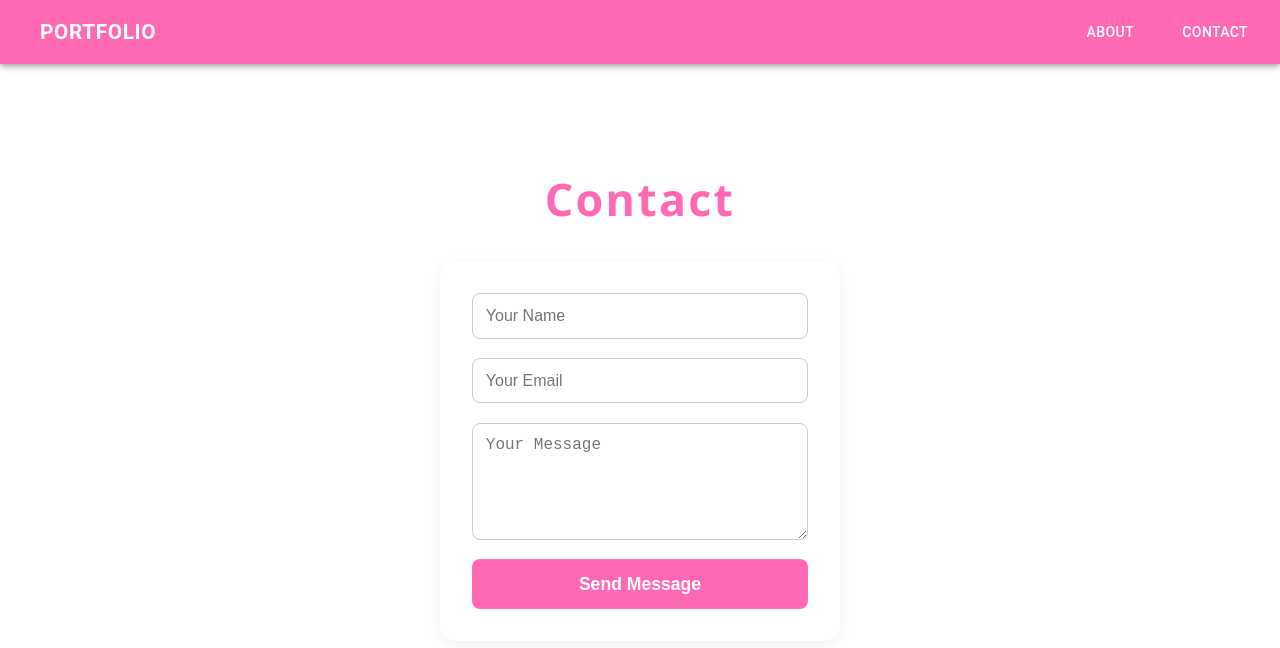
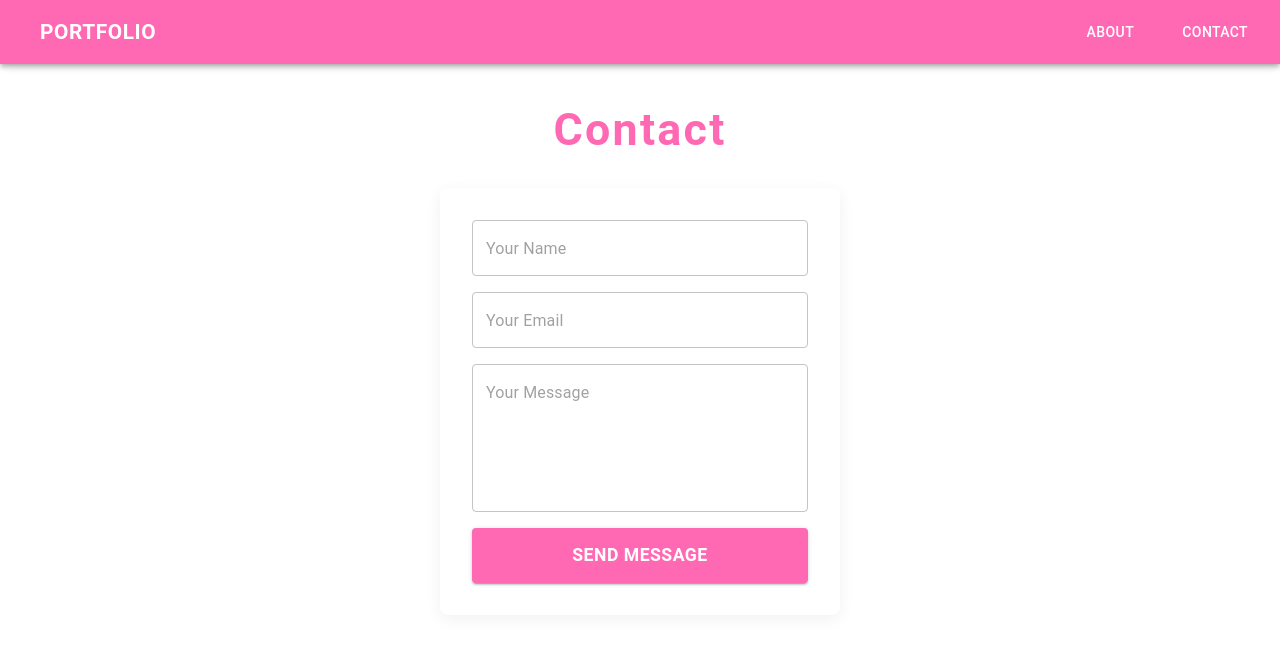
Before and after one commit to ellenlewisc/EllenLewisPortfolio, a Next.js app in the folder ellenlewisportfolio/: page /contact in a window 1280 px wide. Shown: the top 648 px of the page. Built offline with nearby package versions, Linux system fonts and the light colour scheme.

Commit message:
add claude, fix styling

```diff
--- a/ellenlewisportfolio/app/contact/page.js
+++ b/ellenlewisportfolio/app/contact/page.js
@@ -1,101 +1,108 @@
 "use client";
+import { Box, Typography, TextField, Button } from "@mui/material";
 
 export default function Contact() {
   return (
-    <main
-      style={{
+    <Box
+      component="main"
+      sx={{
         minHeight: "100vh",
         background: "#fff",
         display: "flex",
         flexDirection: "column",
         alignItems: "center",
-        paddingTop: "5rem",
-        fontFamily: "'Segoe UI', Arial, sans-serif",
+        pt: 2,
       }}
     >
-      <h1
-        style={{
+      <Typography
+        variant="h1"
+        sx={{
           color: "#ff69b4",
           fontSize: "2.8rem",
           fontWeight: "bold",
-          marginBottom: "2rem",
+          mb: 4,
           letterSpacing: "0.05em",
         }}
       >
         Contact
-      </h1>
-      <form
+      </Typography>
+      <Box
+        component="form"
         name="contact"
         method="POST"
         data-netlify="true"
-        style={{
+        sx={{
           background: "#fff",
-          borderRadius: "1rem",
+          borderRadius: 2,
           boxShadow: "0 4px 16px rgba(0,0,0,0.06)",
-          padding: "2rem",
+          p: 4,
           minWidth: 320,
           maxWidth: 400,
           width: "100%",
           display: "flex",
           flexDirection: "column",
-          gap: "1.2rem",
+          gap: 2,
         }}
       >
         <input type="hidden" name="form-name" value="contact" />
 
-        <input
-          type="text"
+        <TextField
           name="name"
           placeholder="Your Name"
           required
-          style={{
-            padding: "0.8rem",
-            borderRadius: "0.5rem",
-            border: "1px solid #ccc",
-            fontSize: "1rem",
+          fullWidth
+          variant="outlined"
+          sx={{
+            "& .MuiOutlinedInput-root": {
+              borderRadius: 1,
+            },
           }}
         />
-        <input
+        <TextField
           type="email"
           name="email"
           placeholder="Your Email"
           required
-          style={{
-            padding: "0.8rem",
-            borderRadius: "0.5rem",
-            border: "1px solid #ccc",
-            fontSize: "1rem",
+          fullWidth
+          variant="outlined"
+          sx={{
+            "& .MuiOutlinedInput-root": {
+              borderRadius: 1,
+            },
           }}
         />
-        <textarea
+        <TextField
           name="message"
           placeholder="Your Message"
           required
+          fullWidth
+          multiline
           rows={5}
-          style={{
-            padding: "0.8rem",
-            borderRadius: "0.5rem",
-            border: "1px solid #ccc",
-            fontSize: "1rem",
-            resize: "vertical",
+          variant="outlined"
+          sx={{
+            "& .MuiOutlinedInput-root": {
+              borderRadius: 1,
+            },
           }}
         />
-        <button
+        <Button
           type="submit"
-          style={{
+          variant="contained"
+          sx={{
             background: "#ff69b4",
             color: "#fff",
-            border: "none",
-            borderRadius: "0.5rem",
-            padding: "0.9rem",
+            borderRadius: 1,
+            py: 1.5,
             fontSize: "1.1rem",
             fontWeight: "bold",
-            cursor: "pointer",
+            "&:hover": {
+              background: "#e55ca3",
+            },
           }}
         >
           Send Message
-        </button>
-      </form>
-    </main>
+        </Button>
+      </Box>
+    </Box>
   );
 }
```
Also changed, not shown: ellenlewisportfolio/app/about/page.js (+28 -26 lines), 2 other files (tests, documents, lock files or other folders).
